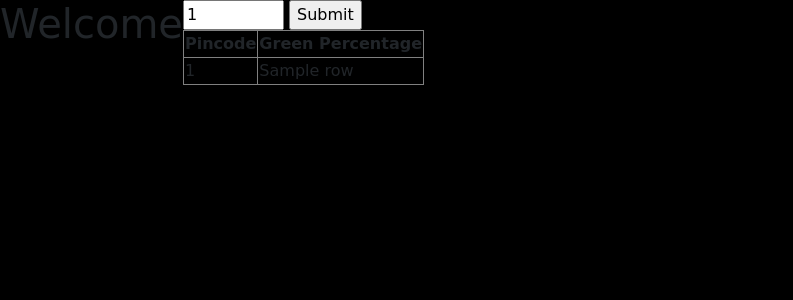
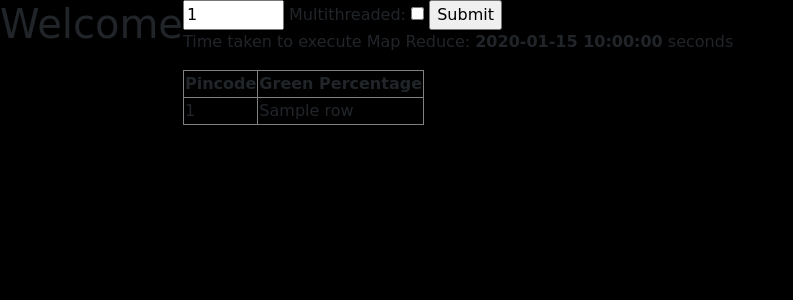
Before and after one commit to NaikAayush/ccbd-bangalore, a Flask app: template MapReduce/templates/mapRed.html in a window 1280 px wide. Shown: the top 300 px of the page, without its empty margins (0-793 px from the left). Run offline with Flask 2, Linux system fonts and the light colour scheme; the template is opened without the code that fills it: most values are stand-ins (such as "Sample title", 1, 10 or a date in 2020); some libraries are stand-ins or nearby versions; some web fonts are replaced.

Commit message:
Merged UI with flask app

```diff
--- a/MapReduce/templates/mapRed.html
+++ b/MapReduce/templates/mapRed.html
@@ -10,10 +10,15 @@
 </head>
 <body>
     <h1>Welcome</h1>
-    <form action="/" method="POST">
+    <form action={{ url_for("mapRed") }} method="POST">
         <input type="number" name="green_percentage" value={{ green_percentage or "50.0"  }} step="0.1" min="0.0" max="100">
+        Multithreaded: <input type="checkbox" {{ "checked" if multithreaded }} name="multithreaded" value="Yes">
         <input type="submit" value="Submit">
     <form>
+
+    {% if time_taken %}
+    <p>Time taken to execute Map Reduce: <b>{{ time_taken }}</b> seconds<p>
+    {% endif %}
 
     {% if outputs != None %}
     <table border>
```
Also changed, not shown: 3 other files.
